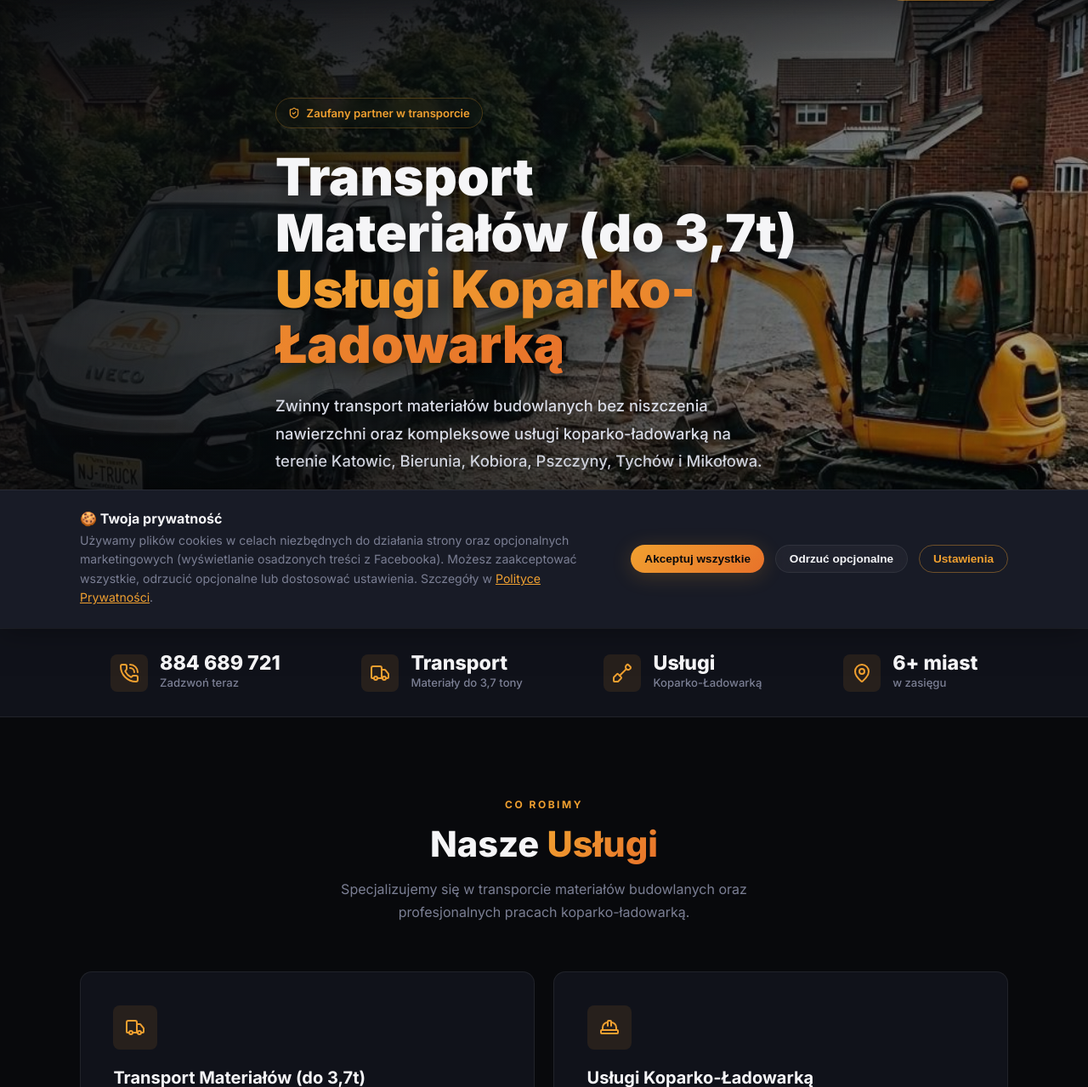
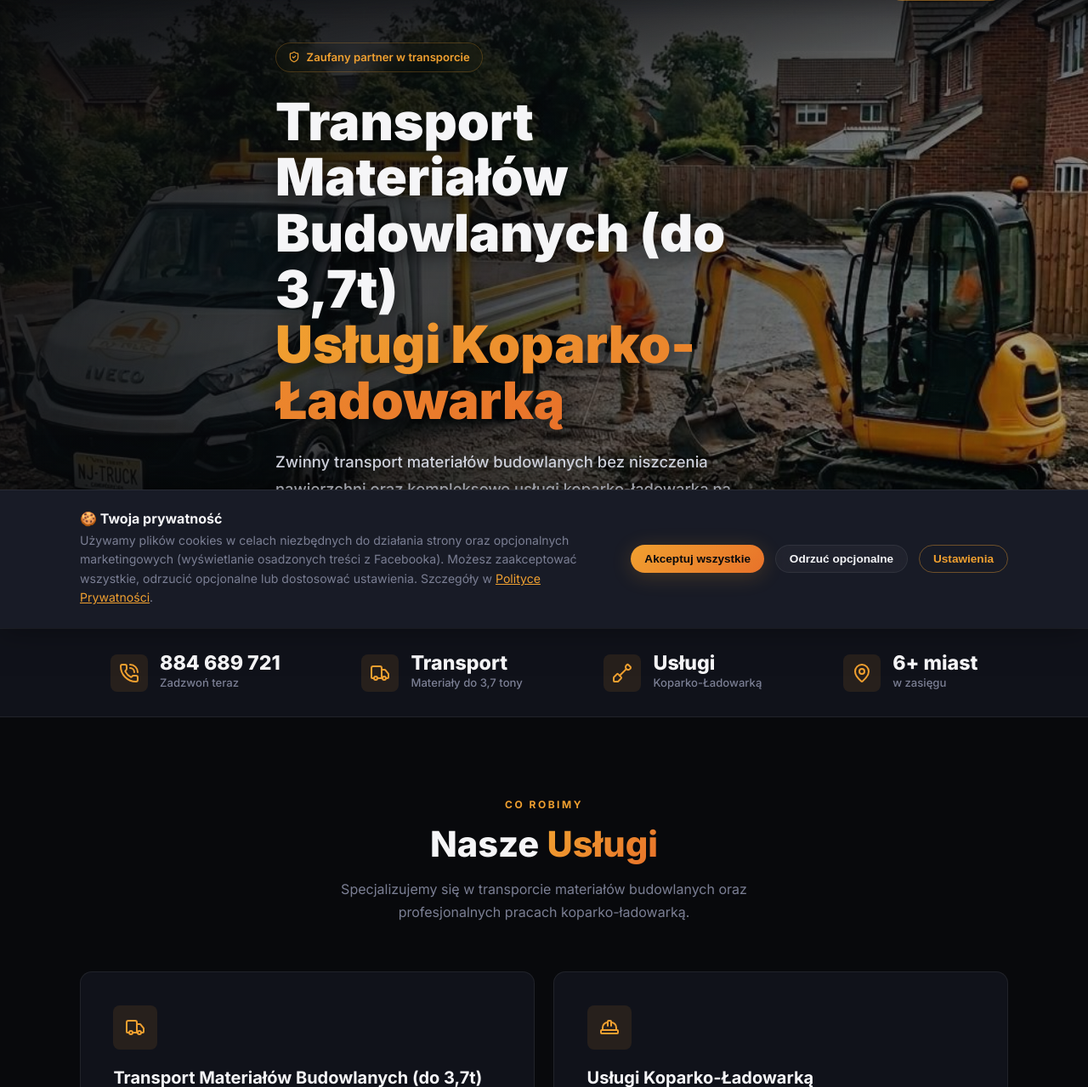
Before and after one commit to maciejtos/nj-truck, a plain HTML site: page index.html in a window 1280 px wide. Shown: the part 61-1340 px from the top of the page at 85% size. Drawn offline with nearby package versions, Linux system fonts and the light colour scheme.

Commit message:
content: update transport header to include 'Budowlanych'

```diff
--- a/index.html
+++ b/index.html
@@ -59,7 +59,7 @@
                 Zaufany partner w transporcie
             </div>
             <h1 class="hero-title anim-fade" data-anim="fade-up" data-delay="100">
-                Transport Materiałów (do 3,7t)<br>
+                Transport Materiałów Budowlanych (do 3,7t)<br>
                 <span class="text-gradient">Usługi Koparko-Ładowarką</span>
             </h1>
             <p class="hero-desc anim-fade" data-anim="fade-up" data-delay="200">
@@ -129,7 +129,7 @@
                     <div class="service-icon-wrap">
                         <i data-lucide="truck"></i>
                     </div>
-                    <h3>Transport Materiałów (do 3,7t)</h3>
+                    <h3>Transport Materiałów Budowlanych (do 3,7t)</h3>
                     <p>
                         Przewozimy wszystko, co wejdzie na pakę: materiały sypkie, piasek, kruszywa, gruz, ziemię, a także kostkę brukową, płytki i inne ładunki do <strong>maksymalnie 3,7 tony</strong>.
                     </p>
```
